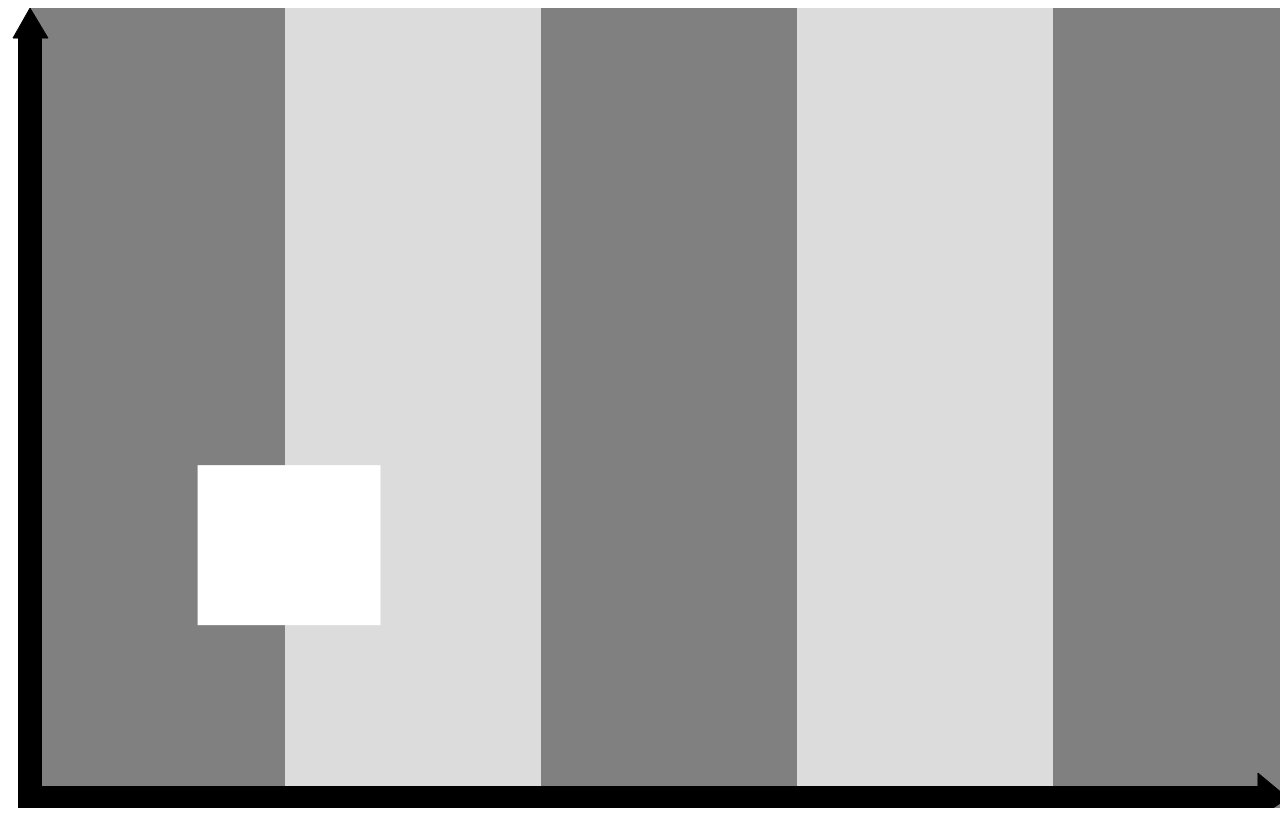
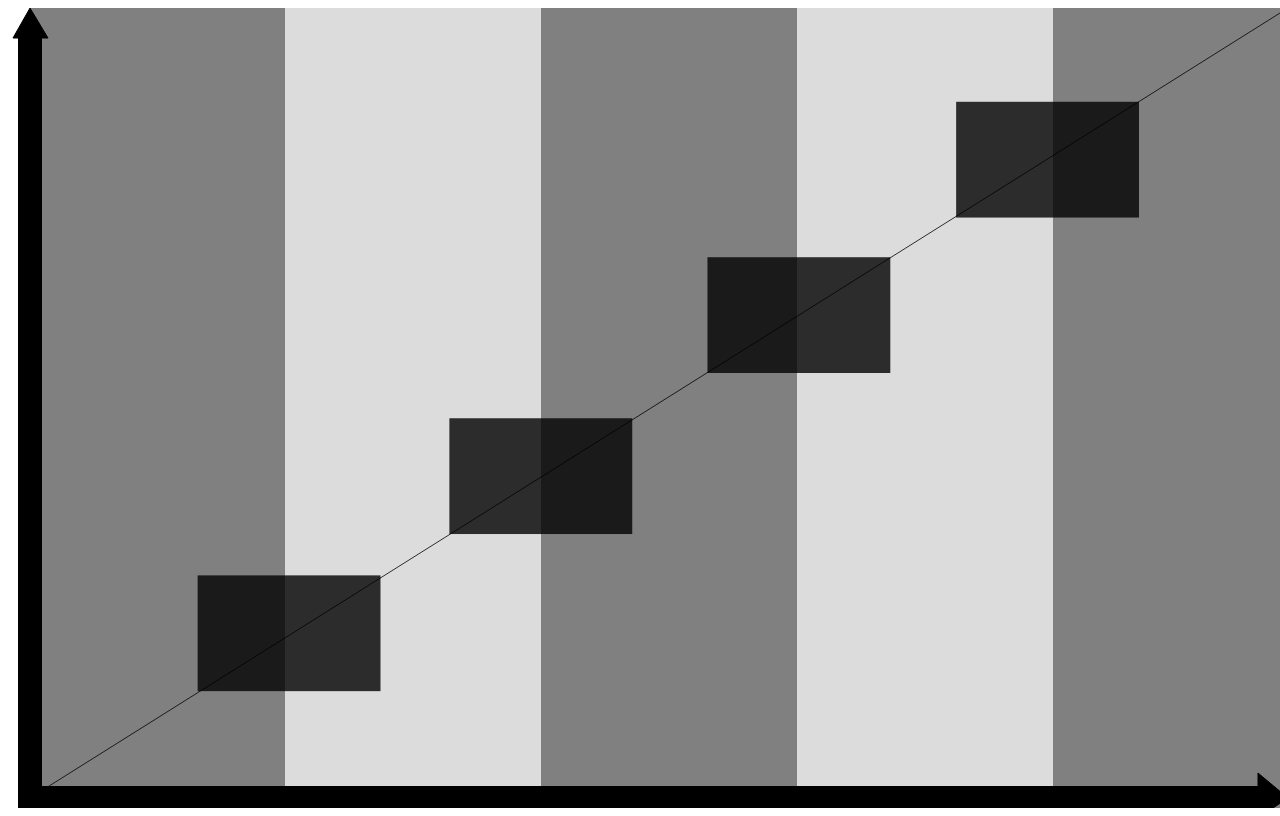
Before and after one commit to dYale/ReThink-Health, a website: page app/index.html in a window 1280 px wide. Drawn offline with Linux system fonts and the light colour scheme.

Commit message:
Boxes up

```diff
--- a/app/app.js
+++ b/app/app.js
@@ -54,7 +54,15 @@ var rectangleData = [
 
 var lineData= [
   { "x1": 22, "x2": 22, "y1": containerSettings.h, "y2": 25},
-  { "x1": 22, "x2": parseInt(containerSettings.w-22), "y1": parseInt(containerSettings.h)-10, "y2": parseInt(containerSettings.h)-10}];
+  { "x1": 22, "x2": parseInt(containerSettings.w-22), "y1": parseInt(containerSettings.h)-10, "y2": parseInt(containerSettings.h)-10}]
+
+
+
+
+
+
+
+
 
 
 var lineGraph = svgContainer.selectAll("line")
@@ -73,6 +81,15 @@ var myLine = lineGraph
 
 
 myLine.style("stroke-width", 24)
+
+  var rectangle1 = svgContainer
+ 		.append("line")
+ 		.attr('x1',22)
+ 		.attr('y1',parseInt(containerSettings.h)-10)
+ 		.attr('x2',parseInt(containerSettings.w))
+ 		.attr('y2',0)
+ 		.style('stroke','black')
+ 		.style('opacity', 0.8)
 
 //create tringles for x and y axis
 
@@ -93,44 +110,39 @@ myLine.style("stroke-width", 24)
 
 //add squares for text
 
-	var rectangleTextData = [
-  { "x": 22, "y": 0, "height": containerSettings.h, "width": containerSettings.w, "color" : "grey" },
-  { "rx": containerSettings.w/20 + 21, "ry": 0, "height": containerSettings.h-50, "width": containerSettings.w, "color" : "#dcdcdc" },
-  { "rx": containerSettings.w/20 * 2 + 21, "ry": 0, "height": containerSettings.h-50, "width": containerSettings.w, "color" : "blue" },
-  { "rx": containerSettings.w/20 * 3 + 21, "ry": 0, "height": containerSettings.h-50, "width": containerSettings.w, "color" : "#dcdcdc" },
-  { "rx": containerSettings.w/20 * 4 + 21, "ry": 0, "height": containerSettings.h-50, "width": containerSettings.w, "color" : "grey" }];
+
 
   var rectangle1 = svgContainer
  		.append("rect")
  		.attr('x',(parseInt(containerSettings.w)/6.75))
- 		.attr('y',(parseInt(containerSettings.h)/1.75))
- 		.style('fill','white')
- 		.attr('height', (parseInt(containerSettings.h)/5))
+ 		.attr('y',(parseInt(containerSettings.h)/1.410))
+ 		.style('opacity', .8)
+ 		.attr('height', (parseInt(containerSettings.h)/6.91))
  		.attr('width', (parseInt(containerSettings.w)/7))
 
-//  var rectangle2 = svgContainer
-//  		.append("rect")
-//  		.attr('x',(parseInt(containerSettings.w)/2.25))
-//  		.attr('y',(parseInt(containerSettings.h)/5))
-//  		.style('fill','white')
-//  		.attr('height', (parseInt(containerSettings.h)/3))
-//  		.attr('width', (parseInt(containerSettings.w)/7))
+ var rectangle2 = svgContainer
+ 		.append("rect")
+ 		.attr('x',(parseInt(containerSettings.w)/2.9))
+ 		.attr('y',(parseInt(containerSettings.h)/1.95))
+ 		.style('opacity', .8)
+ 		.attr('height', (parseInt(containerSettings.h)/6.91))
+ 		.attr('width', (parseInt(containerSettings.w)/7))
 
-// var rectangle3 = svgContainer
-// 	.append("rect")
-// 	.attr('x',(parseInt(containerSettings.w)/2.25))
-// 	.attr('y',(parseInt(containerSettings.h)/5))
-// 	.style('fill','white')
-// 	.attr('height', (parseInt(containerSettings.h)/5))
-// 	.attr('width', (parseInt(containerSettings.w)/7))
+var rectangle3 = svgContainer
+	.append("rect")
+	.attr('x',(parseInt(containerSettings.w)/1.83))
+	.attr('y',(parseInt(containerSettings.h)/3.21))
+	.style('opacity', .8)
+	.attr('height', (parseInt(containerSettings.h)/6.91))
+	.attr('width', (parseInt(containerSettings.w)/7))
 
-// var rectangle4 = svgContainer
-// 	.append("rect")
-// 	.attr('x',(parseInt(containerSettings.w)/2.25))
-// 	.attr('y',(parseInt(containerSettings.h)/5))
-// 	.style('fill','white')
-// 	.attr('height', (parseInt(containerSettings.h)/5))
-// 	.attr('width', (parseInt(containerSettings.w)/7))
+var rectangle4 = svgContainer
+	.append("rect")
+	.attr('x',(parseInt(containerSettings.w)/1.35))
+	.attr('y',(parseInt(containerSettings.h)/8.53))
+	.style('opacity', .8)
+	.attr('height', (parseInt(containerSettings.h)/6.91))
+	.attr('width', (parseInt(containerSettings.w)/7))
 
 // var rectangle5 = svgContainer
 // 	.append("rect")
--- a/styles.css
+++ b/styles.css
@@ -12,6 +12,7 @@ body {
 
 }
 
-.container{
+.textBox{
+  border-radius: 25px;
 
 }
```
